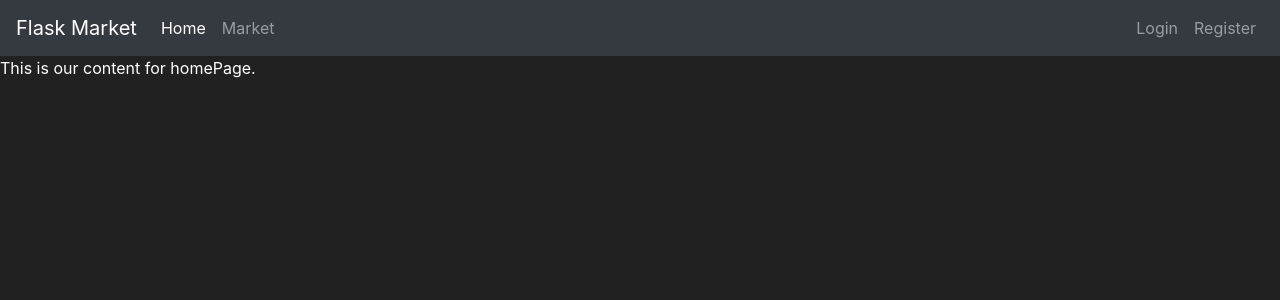
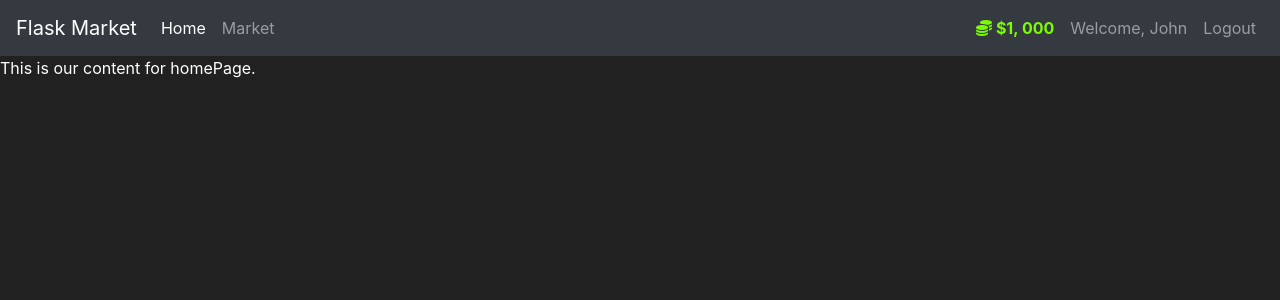
Before and after one commit to Utshah-Neupane/Flask-website, a Flask app: page / in a window 1280 px wide. Shown: the top 300 px of the page. Run offline with Flask 3, Linux system fonts and the light colour scheme; a user stored in the database is signed in; some libraries are stand-ins or nearby versions.

Commit message:
good till now

```diff
--- a/market/models.py
+++ b/market/models.py
@@ -15,6 +15,14 @@ class User(db.Model, UserMixin):
     password_hash = db.Column(db.String(length=60), nullable = False)
     budget = db.Column(db.Integer(), nullable = False, default = 1000)
     items = db.relationship('Item', backref = 'owned_user', lazy = True)
+
+
+    @property
+    def prettier_budget(self):
+        if len(str(self.budget)) >= 4:
+            return f'${str(self.budget)[:-3]}, {str(self.budget)[-3:]}'
+        else:
+            return f"${self.budget}"
 
 
     @property
--- a/market/templates/base.html
+++ b/market/templates/base.html
@@ -29,16 +29,41 @@
                 <a class="nav-link" href="{{ url_for('market_page') }}">Market</a>
             </li>
         </ul>
-        <ul class="navbar-nav">
+
+
+        {% if current_user.is_authenticated %}
+          <ul class="navbar-nav">
+
             <li class="nav-item">
+                <a class="nav-link" style = "color: lawngreen; font-weight:bold;">
+                  <i class="fas fa-coins"></i>
+                  {{ current_user.prettier_budget }}
+                </a>
+            </li>
+
+            <li class="nav-item">
+                <a class="nav-link">Welcome, {{ current_user.username }}</a>
+              </li>
+
+              <li class="nav-item">
+                <a class="nav-link" href="#">Logout</a>
+              </li>
+          </ul>
+
+        {% else %}
+          <ul class="navbar-nav">
+              <li class="nav-item">
                 <a class="nav-link" href="{{ url_for('login_page') }}">Login</a>
-            </li>
-            <li class="nav-item">
+              </li>
+              <li class="nav-item">
                 <a class="nav-link" href="{{ url_for('register_page') }}">Register</a>
-            </li>
-        </ul>
+              </li>
+          </ul>
+        {% endif %}
+
       </div>
     </nav>
+
 
     {% with messages = get_flashed_messages(with_categories=true) %}
         {% if messages %}
```
